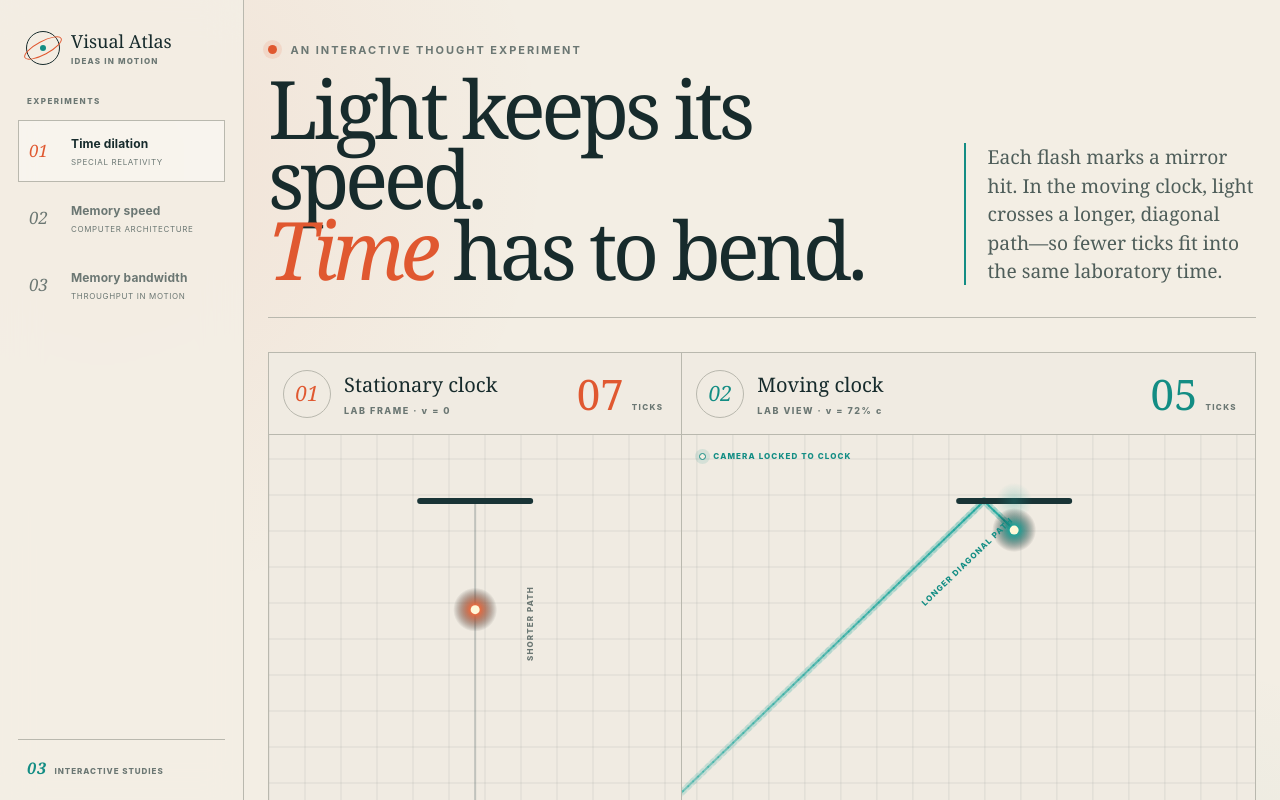
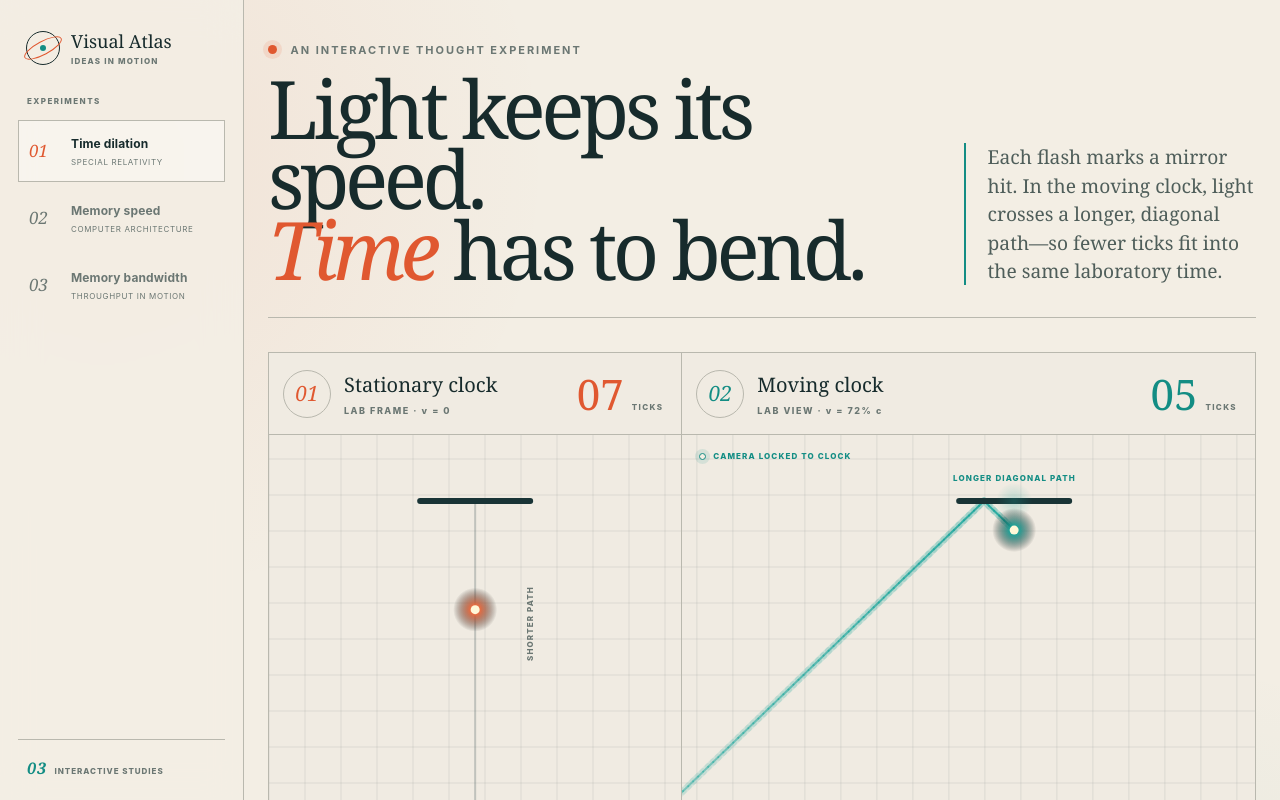
Before and after one commit to remotay/photon-clock, a Next.js app: page / in a window 1280 px wide. Shown: the top 800 px of the page. Built offline with nearby package versions, Linux system fonts and the light colour scheme.

Commit message:
Reposition moving clock path label

```diff
--- a/app/globals.css
+++ b/app/globals.css
@@ -382,7 +382,7 @@ h2 { margin: 0 0 4px; font-family: Georgia, "Times New Roman", serif; font-size:
 }
 
 .vertical-label { left: calc(50% + 18px); top: 50%; transform: rotate(-90deg) translateX(50%); transform-origin: center; }
-.angle-label { left: 42%; top: 37%; transform: rotate(var(--path-angle, -32deg)); transform-origin: left center; color: var(--moving); transition: transform 220ms ease; }
+.angle-label { left: 58%; top: 37px; transform: translateX(-50%); color: var(--moving); white-space: nowrap; }
 .motion-arrow { right: 20px; bottom: 17px; color: var(--moving); }
 
 .camera-lock {
--- a/app/page.tsx
+++ b/app/page.tsx
@@ -107,7 +107,6 @@ function TimeDilationView() {
 
   const gamma = 1 / Math.sqrt(1 - beta * beta);
   const movingRate = 1 / gamma;
-  const photonPathAngle = Math.atan2(Math.sqrt(1 - beta * beta), beta) * (180 / Math.PI);
 
   useEffect(() => {
     betaRef.current = beta;
@@ -500,10 +499,7 @@ function TimeDilationView() {
               aria-label="A tracking-camera view of a moving photon clock where light traces a longer diagonal path between mirrors"
             />
             <span className="camera-lock"><span /> CAMERA LOCKED TO CLOCK</span>
-            <span
-              className="path-label angle-label"
-              style={{ "--path-angle": `${-photonPathAngle}deg` } as React.CSSProperties}
-            >longer diagonal path</span>
+            <span className="path-label angle-label">longer diagonal path</span>
             <span className="motion-arrow">DIRECTION OF MOTION&nbsp;&nbsp;→</span>
           </div>
           <div className="rate-line"><span>Observed rate</span><strong>{movingRate.toFixed(3)} ×</strong></div>
```
Also changed, not shown: 1 other file (tests, documents, lock files or other folders).
